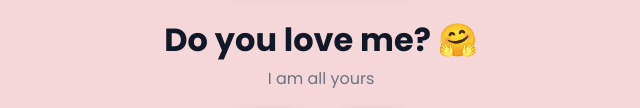
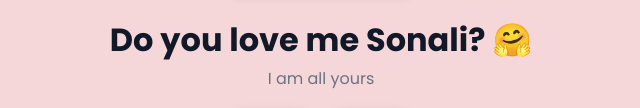
Before and after one commit to charlidev-cyber/laa, a plain HTML site: page index.html in a window 1280 px wide. Shown: the part 419-527 px from the top of the page, without its empty margins (319-959 px from the left). Drawn offline with Linux system fonts and the light colour scheme.

Commit message:
Update index.html

```diff
--- a/index.html
+++ b/index.html
@@ -3,7 +3,7 @@
 <head>
   <meta charset="utf-8" />
   <meta name="viewport" content="width=device-width, initial-scale=1" />
-  <title>Ask Her Out</title>
+  <title>Sorry sonali</title>
   <link rel="stylesheet" href="style.css">
 </head>
 <body>
@@ -11,7 +11,7 @@
     <div class="sticker-box">
       <img class="sticker" src="https://media1.tenor.com/m/p_VEcmrBsLMAAAAC/manja.gif" alt="Manja Sticker" />
     </div>
-    <h1>Do you love me? 🤗</h1>
+    <h1>Do you love me Sonali? 🤗</h1>
     <p>I am all yours</p>
     <div class="actions">
       <a class="btn yes" href="yes.html">Yes</a>
```
